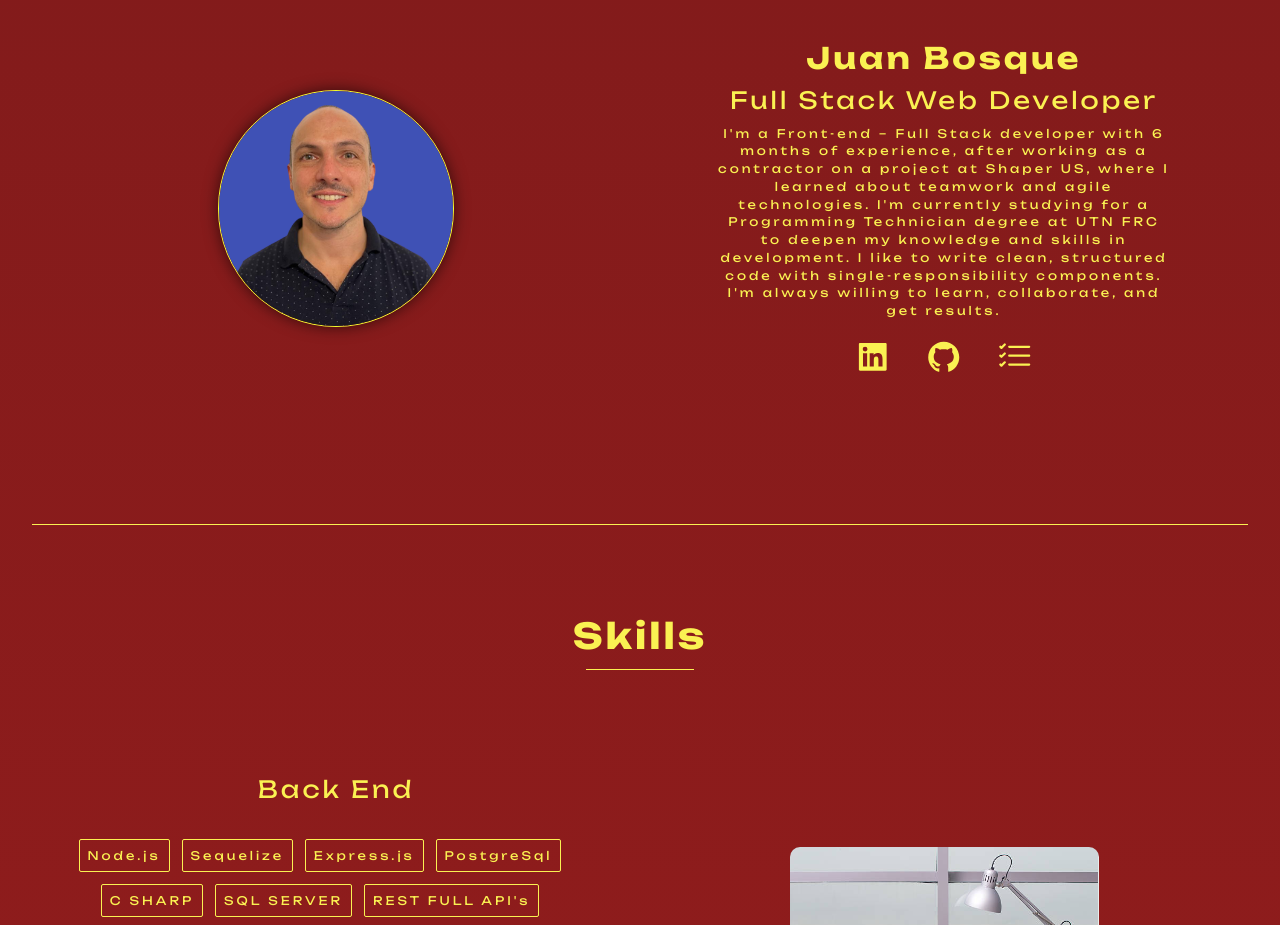
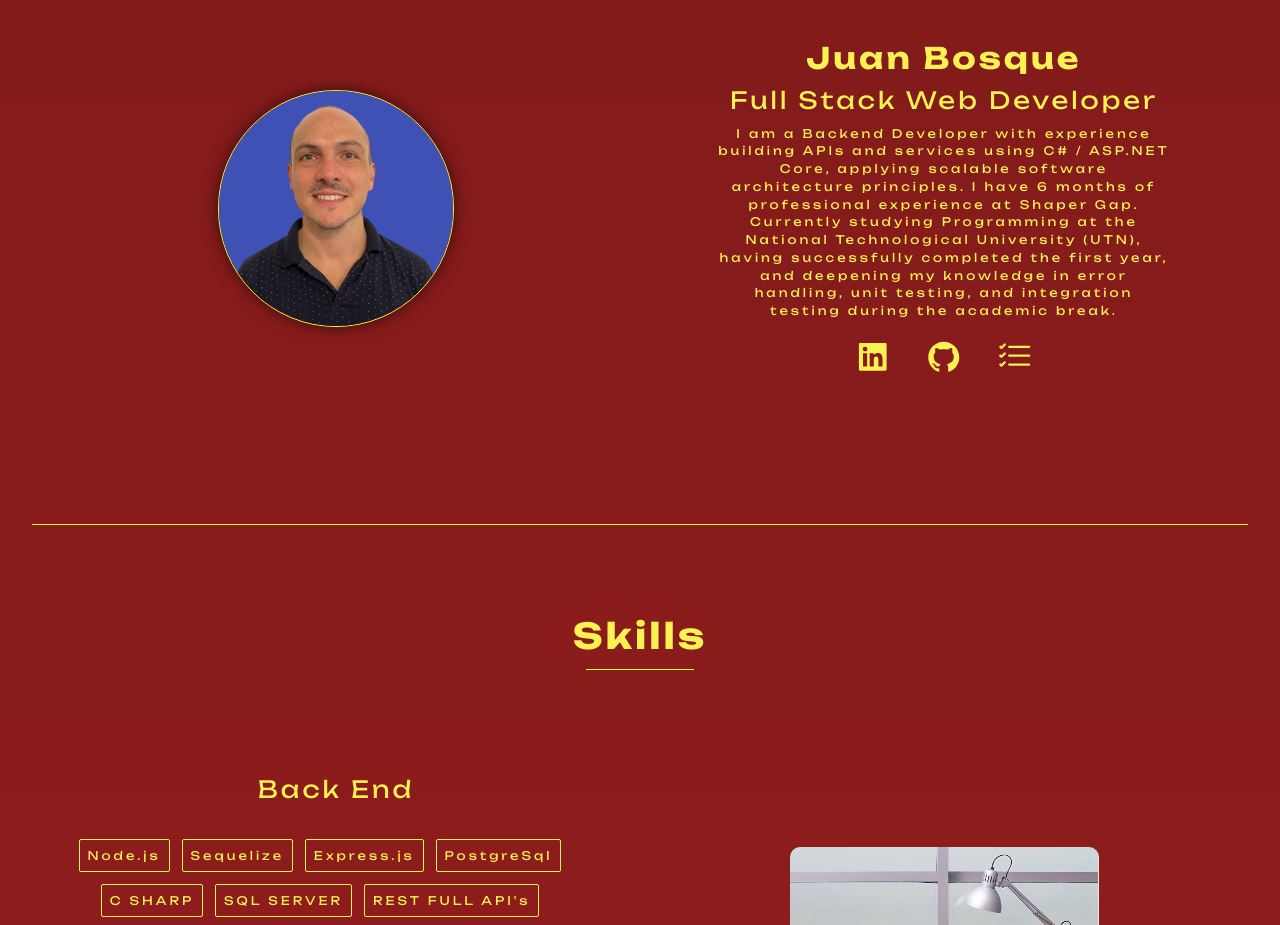
Before and after one commit to bosque-juan/portfolioreact, a React (Create React App) app: page / in a window 1280 px wide. Shown: the part 1100-2025 px from the top of the page. Built offline with nearby package versions, Linux system fonts and the light colour scheme; a web font is replaced by a local one.

Commit message:
Update About.jsx

```diff
--- a/src/presentational/About.jsx
+++ b/src/presentational/About.jsx
@@ -18,11 +18,10 @@ export default function About() {
           <h2>Juan Bosque</h2>
           <span>Full Stack Web Developer</span>
           <p className={Style.abouText}>
-            I'm a Front-end – Full Stack developer with 6 months of experience, after working as a
-            contractor on a project at Shaper US, where I learned about teamwork and agile technologies.
-            I'm currently studying for a Programming Technician degree at UTN FRC to deepen my knowledge and skills in development.
-            I like to write clean, structured code with single-responsibility components. I'm always willing to learn, collaborate, and get results.
-          </p>
+            I am a Backend Developer with experience building APIs and services using C# / ASP.NET Core, applying scalable software architecture principles.
+            I have 6 months of professional experience at Shaper Gap.
+            Currently studying Programming at the National Technological University (UTN), having successfully completed the first year, and deepening my knowledge in error handling, unit testing, and integration testing during the academic break.
+         </p>
           {/* Icons */}
           <ul className={Style.iconContainer}>
             <a
```
